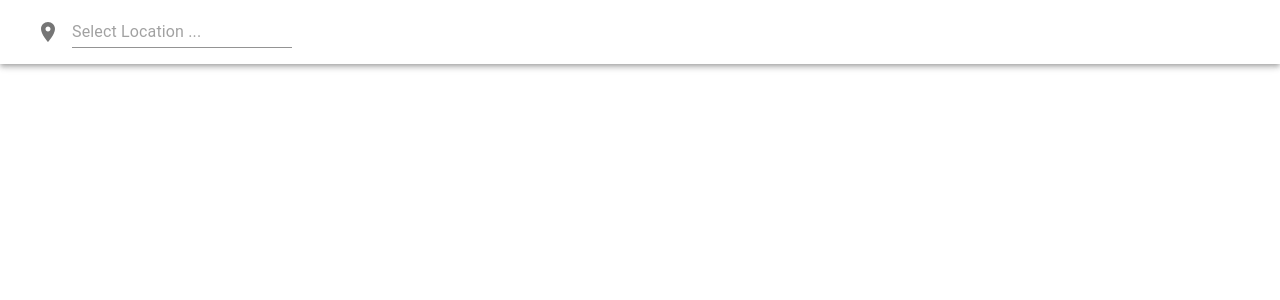
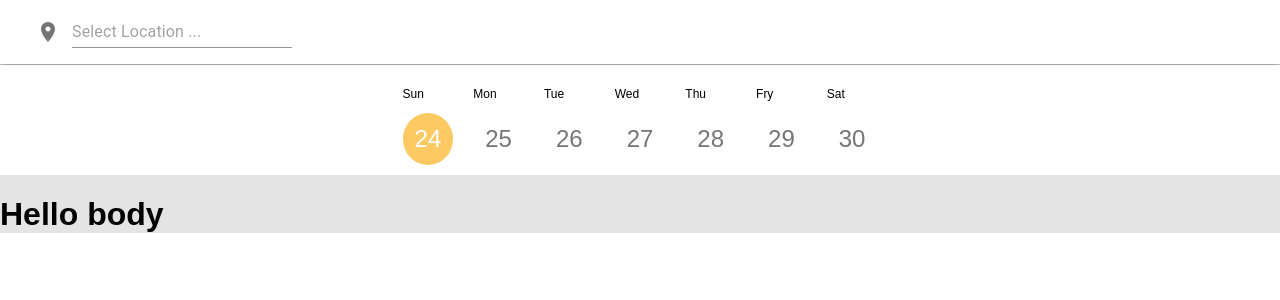
Before and after one commit to KeaCluster/home-page, a React (Create React App) app: page / in a window 1280 px wide. Shown: the top 300 px of the page. Built offline with nearby package versions, Linux system fonts and the light colour scheme; a web font is replaced by a local one.

Commit message:
day selector

```diff
--- a/src/App.js
+++ b/src/App.js
@@ -1,10 +1,25 @@
 import "./App.css";
+import { makeStyles } from "@material-ui/core/styles";
 import { NavBar } from "./components/NavBar";
+import { DaySelector } from "./components/DaySelector";
+
+const useStyles = makeStyles(() => ({
+  app: {
+    backgroundColor: "#E4E4E4",
+    width: "100%",
+  },
+}));
 
 function App() {
+  const classes = useStyles();
+
   return (
-    <div className="App">
-      <NavBar></NavBar>
+    <div className={("App", classes.app)}>
+      <NavBar />
+      <DaySelector />
+      <div>
+        <h1>Hello body</h1>
+      </div>
     </div>
   );
 }
--- /dev/null
+++ b/src/components/DaySelector.js
@@ -0,0 +1,127 @@
+import React, { useState } from "react";
+import { makeStyles } from "@material-ui/core/styles";
+import { Toolbar, Container } from "@material-ui/core";
+import { IconButton } from "@material-ui/core";
+
+const useStyles = makeStyles(() => ({
+  daysWrapper: {
+    backgroundColor: "#fff",
+  },
+  toolBar: {
+    justifyContent: "center",
+  },
+  day: {
+    margin: "10px",
+    fontSize: "12px",
+  },
+  activeButton: {
+    backgroundColor: "#FDC963",
+    color: "#fff",
+  },
+}));
+
+const DaySelector = () => {
+  const classes = useStyles();
+
+  //Button handler
+  const [activeButton, setActiveButton] = useState("first");
+
+  const activeButtonHandler = (e) => {
+    const { name } = e.target;
+    setActiveButton(name);
+  };
+
+  return (
+    <Container className={classes.daysWrapper}>
+      <Toolbar className={classes.toolBar}>
+        <div className={classes.day}>
+          <p style={{ alignContent: "center" }}>Sun</p>
+          <IconButton
+            name="first"
+            className={
+              activeButton === "first" ? `${classes.activeButton}` : ""
+            }
+            onClick={activeButtonHandler}
+          >
+            24
+          </IconButton>
+        </div>
+
+        <div className={classes.day}>
+          <p>Mon</p>
+          <IconButton
+            name="second"
+            className={
+              activeButton === "second" ? `${classes.activeButton}` : ""
+            }
+            onClick={activeButtonHandler}
+          >
+            25
+          </IconButton>
+        </div>
+        <div className={classes.day}>
+          <p>Tue</p>
+          <IconButton
+            name="third"
+            className={
+              activeButton === "third" ? `${classes.activeButton}` : ""
+            }
+            onClick={activeButtonHandler}
+          >
+            26
+          </IconButton>
+        </div>
+        <div className={classes.day}>
+          <p>Wed</p>
+          <IconButton
+            name="fourth"
+            className={
+              activeButton === "fourth" ? `${classes.activeButton}` : ""
+            }
+            onClick={activeButtonHandler}
+          >
+            27
+          </IconButton>
+        </div>
+        <div className={classes.day}>
+          <p>Thu</p>
+          <IconButton
+            name="fifth"
+            className={
+              activeButton === "fifth" ? `${classes.activeButton}` : ""
+            }
+            onClick={activeButtonHandler}
+          >
+            28
+          </IconButton>
+        </div>
+        <div className={classes.day}>
+          <p>Fry</p>
+          <IconButton
+            name="sixth"
+            className={
+              activeButton === "sixth" ? `${classes.activeButton}` : ""
+            }
+            onClick={activeButtonHandler}
+          >
+            29
+          </IconButton>
+        </div>
+        <div className={classes.day}>
+          <p>Sat</p>
+          <IconButton
+            name="seventh"
+            className={
+              activeButton === "seventh" ? `${classes.activeButton}` : ""
+            }
+            onClick={activeButtonHandler}
+          >
+            30
+          </IconButton>
+        </div>
+      </Toolbar>
+    </Container>
+  );
+};
+
+export { DaySelector };
--- a/src/components/NavBar.css
+++ /dev/null
@@ -1,5 +0,0 @@
-.MuiAppBar-root {
-  position: "fixed";
-  background-color: #fff;
-  color: black;
-}
--- a/src/components/NavBar.js
+++ b/src/components/NavBar.js
@@ -2,14 +2,14 @@ import React from "react";
 import { makeStyles } from "@material-ui/core/styles";
 import { AppBar, Toolbar, Input, IconButton } from "@material-ui/core";
 import { LocationOn } from "@material-ui/icons";
-import "./NavBar.css";
 
 // declare styles
-const useStyles = makeStyles((theme) => ({
+const useStyles = makeStyles(() => ({
   root: {
     position: "static",
     backgroundColor: "#ffff",
     color: "black",
+    marginBottom: "1px;",
   },
 }));
 
@@ -25,7 +25,7 @@ const NavBar = () => {
   return (
     <AppBar className={classes.root}>
       <Toolbar>
-        <IconButton>
+        <IconButton onClick={makeAlert}>
           <LocationOn />
         </IconButton>
         <Input placeholder="Select Location ..." onClick={makeAlert}></Input>
```
